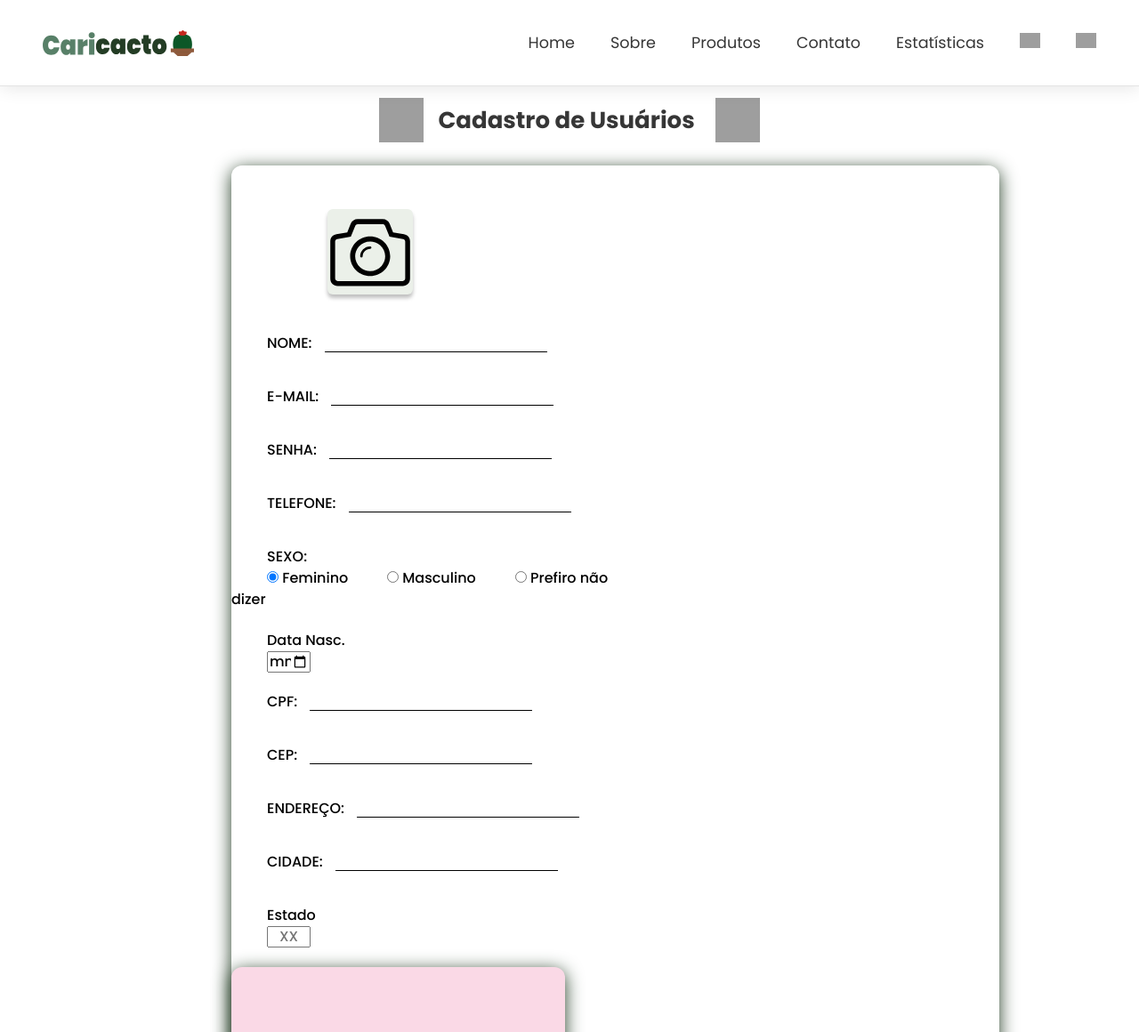
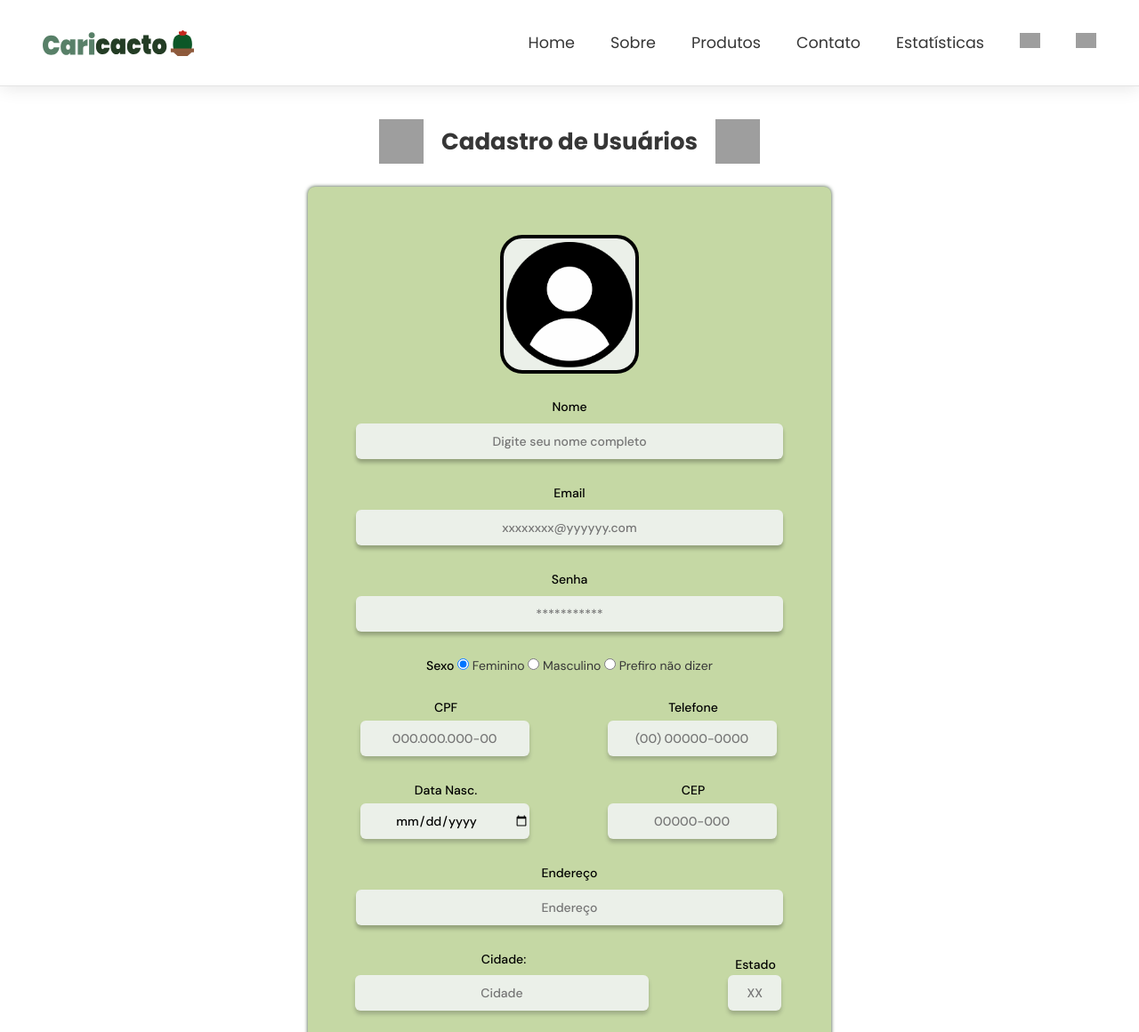
Before and after one commit to naydhow/Ecommerce, a PHP site: page /cadastros/usuarios/cad_novo_usuarios_front.php in a window 1280 px wide. Shown: the top 1160 px of the page at 89% size. Run offline with PHP 8.4, Linux system fonts and the light colour scheme; grey boxes are pictures that could not be loaded.

Commit message:
Revert "atualiza"
This reverts commit 876719c60f2757d2d792a88c1d356fdf09812080.

```diff
--- a/cadastros/produtos/cad_novo_produtos_front.php
+++ b/cadastros/produtos/cad_novo_produtos_front.php
@@ -13,7 +13,7 @@
         echo"
         <header id= 'header' >
         <nav class='container'>
-            <a href='../../index.php'><img src='../../img/logo.svg' class='logo'></a>
+            <a href='../../index.php'><img src='../../img/logo_final.svg' class='logo'></a>
             <div class='menu'>
                 <ul class='grid'>
                     <li><a class='title' href='../../index.php' target='_parent'>Home</a></li>
--- a/cadastros/usuarios/cad_novo_usuarios_front.php
+++ b/cadastros/usuarios/cad_novo_usuarios_front.php
@@ -32,112 +32,124 @@
    </nav>
    </header>";
     ?>
+
+    <div class="color_cadastros">
+        <div class="container_paginas">
+
             <div class="alinha_tituloimg">
                 <img class ="img_fofinhas" src="../../img/img_suculenta.svg">
-                <p id="titulo_fofo_usu">&nbsp;&nbsp; Cadastro de Usuários</p>
+                <p id="titulo_fofo_usu">Cadastro de Usuários</p>
                 <img class ="img_fofinhas" src="../../img/img_cacto.svg">
             </div>
 
-    <div class="borda_fora_form">
-        <form enctype="multipart/form-data" action="cad_novo_produtos_back.php" method="post">
+          <div class="form_cad_user">
+            <form enctype="multipart/form-data" action="cad_novo_usuarios_back.php" method="post">
 
-    <div id="lado1_form">
-        <br> <br>
-            <div class="input-box-imagem-prod">
-                    <div class="max-width-prod">
+
+                    <div class="input-box-imagem">
+                        <div class="max-width-User">
                             <div class="imageContainer">
-                            <img src="../../img/camera.svg" alt="Selecione uma imagem para o produto" id="imgProduto">
+                                <img src="../../img/user.png" alt="Selecione uma foto para o perfil" id="imgPhoto">
                             </div>
                         </div>
                         <div class="answer">
-                     <input name="ftproduto" id="ftproduto" type="file" accept="image/*">
-                </div>
-            </div>
-            <br>
-
-            <div>
-                <strong class="email_senha">NOME: </strong>
-                <input type="email" name="email" maxlength="80" class="resposta">
-            </div>
-            <br> <br>
-            <div>
-                <strong class="email_senha">E-MAIL: </strong>
-                <input type="email" name="email" maxlength="80" class="resposta">
-            </div>
-            <br> <br>
-            <div>
-                <strong class="email_senha">SENHA: </strong>
-                <input type="email" name="email" maxlength="80" class="resposta">
-            </div>
-            <br> <br>
-            <div>
-                <strong class="email_senha">TELEFONE: </strong>
-                <input type="email" name="email" maxlength="80" class="resposta">
-            <div>
-            <br> <br>
-
-            <div class="input_block">
-                        <div class="input-box">
-                            <div class="campo_label_peq2">
-                            <strong class="email_senha">SEXO: </strong><br>
-                                <label class="email_senha"><input type="radio" name="sexo" value="Feminino" checked />&nbsp;Feminino</label>
-                                <label class="email_senha"><input type="radio" name="sexo" value="Masculino" />&nbsp;Masculino </label>
-                                <label class="email_senha"><input type="radio" name="sexo" value="Prefiro não dizer" />&nbsp;Prefiro não dizer</label>
-                            </div>
+                            <input name="ftperfil" id="ftperfil" type="file" accept="image/*">
                         </div>
                     </div>
 
                     <div class="input-box">
                         <label>
-                                <p class="email_senha">Data&nbsp;Nasc.</p>
-                                <input class="email_senha" type="date" name="data_nasc" />
+                            <p class="campo_label">Nome</p>
+                            <input class="input_user_grande" type="text" name="nome" maxlength="100" placeholder="Digite seu nome completo" />
                         </label>
                     </div>
 
-            <div>
-                <strong class="email_senha">CPF: </strong>
-                <input type="email" name="email" maxlength="80" class="resposta">
-            </div>
-            <br> <br>
-            <div>
-                <strong class="email_senha">CEP: </strong>
-                <input type="email" name="email" maxlength="80" class="resposta">
-            </div>
-            <br> <br>
-            <div>
-                <strong class="email_senha">ENDEREÇO: </strong>
-                <input type="email" name="email" maxlength="80" class="resposta">
-            </div>
-            <br> <br>
-            <div>
-                <strong class="email_senha">CIDADE: </strong>
-                <input type="email" name="email" maxlength="80" class="resposta">
-            </div>
-            <br> <br>
                     <div class="input-box">
                         <label>
-                                <p class="email_senha">Estado</p>
-                                <input class="email_senha" type="text" name="estado" id="estado" maxlength="2" placeholder="XX"/>
+                            <p class="campo_label">Email</p>
+                            <input class="input_user_grande" type="email" name="email" maxlength="80" placeholder="xxxxxxxx@yyyyyy.com" />
+                        </label>
+                    </div>
+
+                    <div class="input-box">
+                        <label>
+                            <p class="campo_label">Senha</p>
+                            <input class="input_user_grande" type="password" name="senha" maxlength="32" placeholder="***********" />
+                            </label>
+                    </div>
+
+                    <div class="input_block">
+                        <div class="input-box">
+                            <div class="campo_label_peq2">
+                                <b id="campo_sexo">Sexo</b>
+                                <label><input type="radio" name="sexo" value="Feminino" checked />&nbsp;Feminino</label>
+                                <label><input type="radio" name="sexo" value="Masculino" />&nbsp;Masculino </label>
+                                <label><input type="radio" name="sexo" value="Prefiro não dizer" />&nbsp;Prefiro não dizer</label>
+                            </div>
+                        </div>
+                    </div>
+
+                    <div class="input_block">
+                        <div class="input-box">
+                            <label>
+                                <p class="campo_label_pequeno">CPF</p>
+                                <input class="input_user_pequeno" type="text" name="cpf" id="cpf" placeholder="000.000.000-00" />
+                            </label>
+                        </div>
+
+                            <div class="input-box">
+                                <label>
+                                    <p class="campo_label_pequeno">Telefone</p>
+                                    <input class="input_user_pequeno" type="text" name="telefone" id="telefone" placeholder="(00) 00000-0000" />
+                                </label>
+                            </div>
+                        </div>
+
+                        <div class="input-box">
+                            <label>
+                                <p class="campo_label_pequeno">Data Nasc.</p>
+                                <input class="input_user_pequeno" type="date" name="data_nasc" />
+                            </label>
+                        </div>
+
+
+                        <div class="input-box">
+                            <label>
+                                <p class="campo_label_pequeno">CEP</p>
+                                <input class="input_user_pequeno" type="text" name="cep" id="cep" placeholder="00000-000" />
+                            </label>
+                        </div>
+
+                        <div class="input-box">
+                            <label>
+                                <p class="campo_label">Endereço</p>
+                                <input class="input_user_grande" type="text" name="endereco" id="endereco" maxlength="150" placeholder="Endereço"/>
+                            </label>
+                        </div>
+
+                        <div class="input-box">
+                            <label>
+                                <p class="campo_label_pequeno">Cidade:</p>
+                                <input class="input_user_medio" type="text" name="cidade" id="cidade" maxlength="30" placeholder="Cidade" />
+                            </label>
+                        </div>
+
+                        <div class="input-box">
+                            <label>
+                                <p class="campo_label_pequeno">Estado</p>
+                                <input class="input_user_peq2" type="text" name="estado" id="estado" maxlength="2" placeholder="XX"/>
                             </label>
                         </div>
 
                     </div>
 
-                                            <!--- LADO 2 -->
-
-        <div id="lado2_form">
-            <div class="borda_rosa">
-            <br><br>
-            <img class="img_login" src="../../img/cacto_login.svg">
-            <br> <br><br> <br><br><br>
-            <img class="img_login" src="../../img/vaso_redondo_mini.svg">
+                    <div class="buttons_user">
+                        <input type="submit" name="button" class="button_crud" value="Enviar" />
+                        <a class="button_crud" href='cad_pesq_usuarios_front.php'>Voltar</a>
+                    </div>
+             </form>
         </div>
     </div>
-
-
-        </form>
-        </div>
-
 
     <script src="../../js/cep.js"></script>
     <script src="../../js/perfil_photo.js"></script>
--- a/css/style.css
+++ b/css/style.css
@@ -1396,7 +1396,7 @@ color: bolder #243D25;
   }
 
   .alinha_tituloimg{
-    margin-top: 110px;
+    margin-top: 3%;
     margin-bottom: 2%;
     align-items: center;
     justify-content: center;
@@ -1424,6 +1424,8 @@ color: bolder #243D25;
 
 #lado2{
   width: 50%;
+
+
 }
 .borda_fora{
   margin-left: 250px;
@@ -1577,37 +1579,3 @@ color: bolder #243D25;
   margin-left: 580px;
 
 }
-
-/* >>>>>>>>>>>>>>>>>>>>>>>>>>>>>>>>>>>>>>>>>>> FORMS ATUALIZADOS <<<<<<<<<<<<<<<<<<<<<<<<<<<<<<<<<<<<<<<<<<*/
-
-#lado1_form{
- width: 50%;
- height: 500px;
-
-}
-
-#lado2_form{
-  width: 50%;
-}
-
-.borda_fora_form{
-  width: 863px;
-  height: 1104px;
-  left: 251px;
-  top: 132px;
-  background: #FFFFFF;
-  box-shadow: 0px 4px 20px #243D25;
-  border-radius: 12px;
-  /*margin-top: 100px;*/
-  margin-left: 260px;
-}
-
-.borda_rosa{
-  width: 375px;
-  height: 1009px;
-  left: 707px;
-  top: 188px;
-  background: #FAD9E6;
-  box-shadow: 0px 4px 20px #243D25;
-  border-radius: 12px;
-}
```
Also changed, not shown: img/vaso_redondo_mini.svg (deleted). Lines whose indentation alone changed are shown as unchanged.
